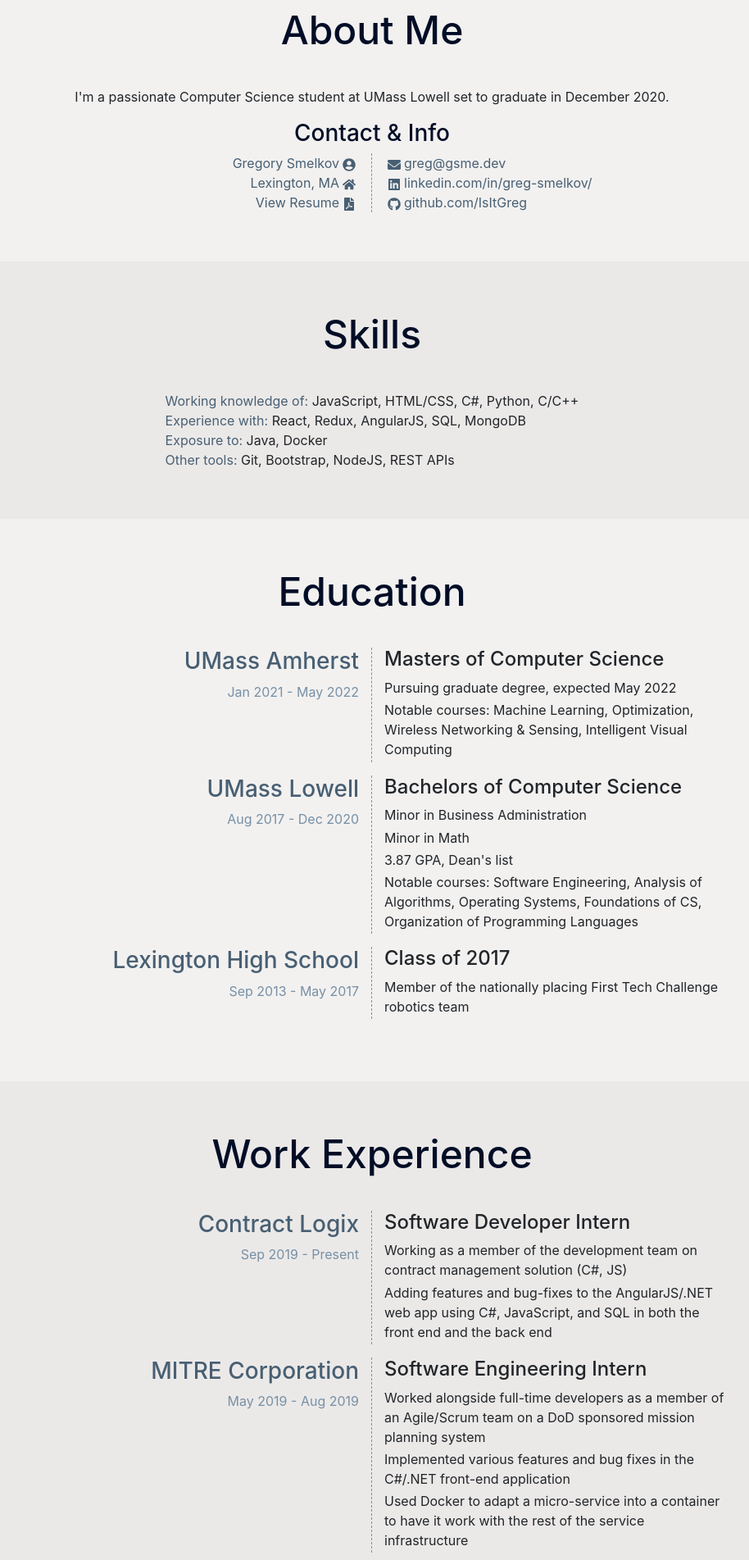
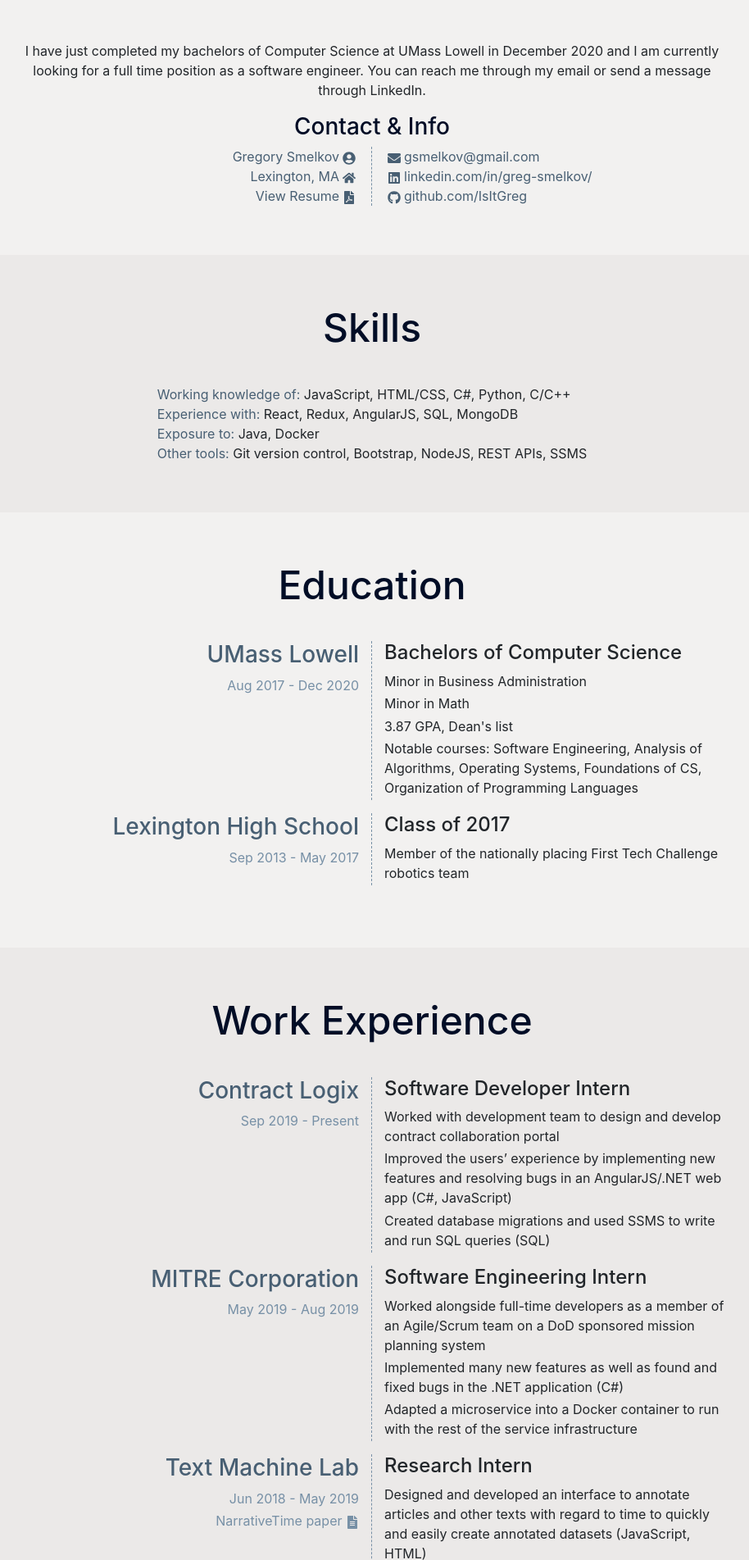
Before and after one commit to IsItGreg/gsme.dev, a React (Create React App) app: page / in a window 1280 px wide. Shown: the part 4457-6360 px from the top of the page at 82% size, without its empty margins (186-1100 px from the left). Built offline with nearby package versions, Linux system fonts and the light colour scheme.

Commit message:
Updated some text, added comments

```diff
--- a/src/App.js
+++ b/src/App.js
@@ -12,7 +12,6 @@
     this.topbarDropdown = React.createRef();
     this.onPageScroll = this.onPageScroll.bind(this);
     this.state = {
-      winHeight: window.innerHeight,
       slideRight: 10,
       arrowOpacity: 1,
       navbarOpacity: 0,
@@ -20,19 +19,24 @@
     }
   }
 
+  // On mount, add in event listeners to allow for several of the elements of
+  // the page to move based on the scroll position or adapt to page resizes
   componentDidMount() {
     window.addEventListener('scroll', this.onPageScroll);
     window.addEventListener('resize', this.onPageScroll);
   }
 
   onPageScroll = () => {
+    // Move slider to the left when scrolling
     this.setState({
       slideRight: window.scrollY / (window.innerHeight * .5) * window.innerWidth + 10
     })
+    // Close mobile navbar dropdown if page is scrolled up
     if (window.scrollY <= window.innerHeight - 50) {
       this.topbarDropdown.current.style.height = "0";
       this.setState({ showTopbarDropdown: false });
     }
+    // Fade out arrow and fade in navbar when page is scrolled down
     this.setState({
       arrowOpacity: 1 - (window.scrollY - window.innerHeight / 4) / (window.innerHeight / 4),
       navbarOpacity: (window.scrollY - 4 * window.innerHeight / 5) / (window.innerHeight / 8)
@@ -40,6 +44,7 @@
 
   }
 
+  // Used the ref height to animate mobile navbar dropdown opening
   toggleTopbarDropdown = () => {
     if (window.scrollY > window.innerHeight - 50) {
       if (this.state.showTopbarDropdown) {
@@ -102,9 +107,9 @@
                     <h2>About Me</h2>
                   </header>
                   <Row className="aboutme-blurb">
-                    <Col>
+                    <Col >
                       <p>
-                        I'm a passionate Computer Science student at UMass Lowell set to graduate in December 2020.
+                        I have just completed my bachelors of Computer Science at UMass Lowell in December 2020 and I am currently looking for a full time position as a software engineer. You can reach me through my email or send a message through LinkedIn.
                       </p>
                     </Col>
                   </Row>
@@ -120,7 +125,7 @@
                       <div><a target="_blank" rel="noopener noreferrer" href={Pdf}><FaFilePdf /><span> View Resume </span></a></div>
                     </Col>
                     <Col xs={12} sm={6} className="aboutme-list aboutme-right">
-                      <div><a href="mailto: greg@gsme.dev"><FaEnvelope /> greg@gsme.dev </a></div>
+                      <div><a href="mailto: gsme+gsmelkov@gmail.com"><FaEnvelope /> gsmelkov@gmail.com </a></div>
                       <div><a target="_blank" rel="noopener noreferrer" href="https://www.linkedin.com/in/greg-smelkov/"><FaLinkedin /> linkedin.com/in/greg-smelkov/ </a></div>
                       <div><a target="_blank" rel="noopener noreferrer" href="https://github.com/IsItGreg"><FaGithub /> github.com/IsItGreg </a></div>
                     </Col>
@@ -144,7 +149,7 @@
                       <div><span>Working knowledge of:</span> JavaScript, HTML/CSS, C#, Python, C/C++</div>
                       <div><span>Experience with:</span> React, Redux, AngularJS, SQL, MongoDB</div>
                       <div><span>Exposure to:</span> Java, Docker</div>
-                      <div><span>Other tools:</span> Git, Bootstrap, NodeJS, REST APIs</div>
+                      <div><span>Other tools:</span> Git version control, Bootstrap, NodeJS, REST APIs, SSMS</div>
                     </Col>
                   </Row>
                 </article>
@@ -161,7 +166,7 @@
                   <header>
                     <h2>Education</h2>
                   </header>
-                  <Row className="place">
+                  {/* <Row className="place">
                     <Col xs={12} sm={6} className="place-name">
                       <h3>UMass Amherst</h3>
                       <p>Jan 2021 - May 2022</p>
@@ -171,7 +176,7 @@
                       <p>Pursuing graduate degree, expected May 2022</p>
                       <p>Notable courses: Machine Learning, Optimization, Wireless Networking & Sensing, Intelligent Visual Computing</p>
                     </Col>
-                  </Row>
+                  </Row> */}
                   <Row className="place">
                     <Col xs={12} sm={6} className="place-name">
                       <h3>UMass Lowell</h3>
@@ -216,8 +221,9 @@
                     </Col>
                     <Col xs={12} sm={6} className="place-about">
                       <h4>Software Developer Intern</h4>
-                      <p>Working as a member of the development team on contract management solution (C#, JS)</p>
-                      <p>Adding features and bug-fixes to the AngularJS/.NET web app using C#, JavaScript, and SQL in both the front end and the back end</p>
+                      <p>Worked with development team to design and develop contract collaboration portal</p>
+                      <p>Improved the users’ experience  by implementing new features and resolving bugs in an AngularJS/.NET web app (C#, JavaScript)</p>
+                      <p>Created database migrations and used SSMS to write and run SQL queries (SQL)</p>
                     </Col>
                   </Row>
                   <Row className="place">
@@ -228,8 +234,8 @@
                     <Col xs={12} sm={6} className="place-about">
                       <h4>Software Engineering Intern</h4>
                       <p>Worked alongside full-time developers as a member of an Agile/Scrum team on a DoD sponsored mission planning system</p>
-                      <p>Implemented various features and bug fixes in the C#/.NET front-end application</p>
-                      <p>Used Docker to adapt a micro-service into a container to have it work with the rest of the service infrastructure</p>
+                      <p>Implemented many new features as well as found and fixed bugs in the .NET application (C#)</p>
+                      <p>Adapted a microservice into a Docker container to run with the rest of the service infrastructure</p>
                     </Col>
                   </Row>
                   <Row className="place">
@@ -240,8 +246,8 @@
                     </Col>
                     <Col xs={12} sm={6} className="place-about">
                       <h4>Research Intern</h4>
-                      <p>Designed and developed an interface to annotate articles and other texts with regard to time for a temporal dataset (JavaScript, HTML)</p>
-                      <p>Co-author on NarrativeTime research paper about temporal annotation tool.</p>
+                      <p>Designed and developed an interface to annotate articles and other texts with regard to time to quickly and easily create annotated datasets (JavaScript, HTML)</p>
+                      <p>Co-author on NarrativeTime research paper about temporal annotation tool</p>
                       <p>Worked to create an annotated call-to-action dataset to predict political unrest (Python)</p>
                       <p>Created a program to extract user conversations from Reddit for teaching chat bots (Python)</p>
                       <p>Wrote a script to scrape and format text from news articles for a temporal dataset (Python)</p>
```
